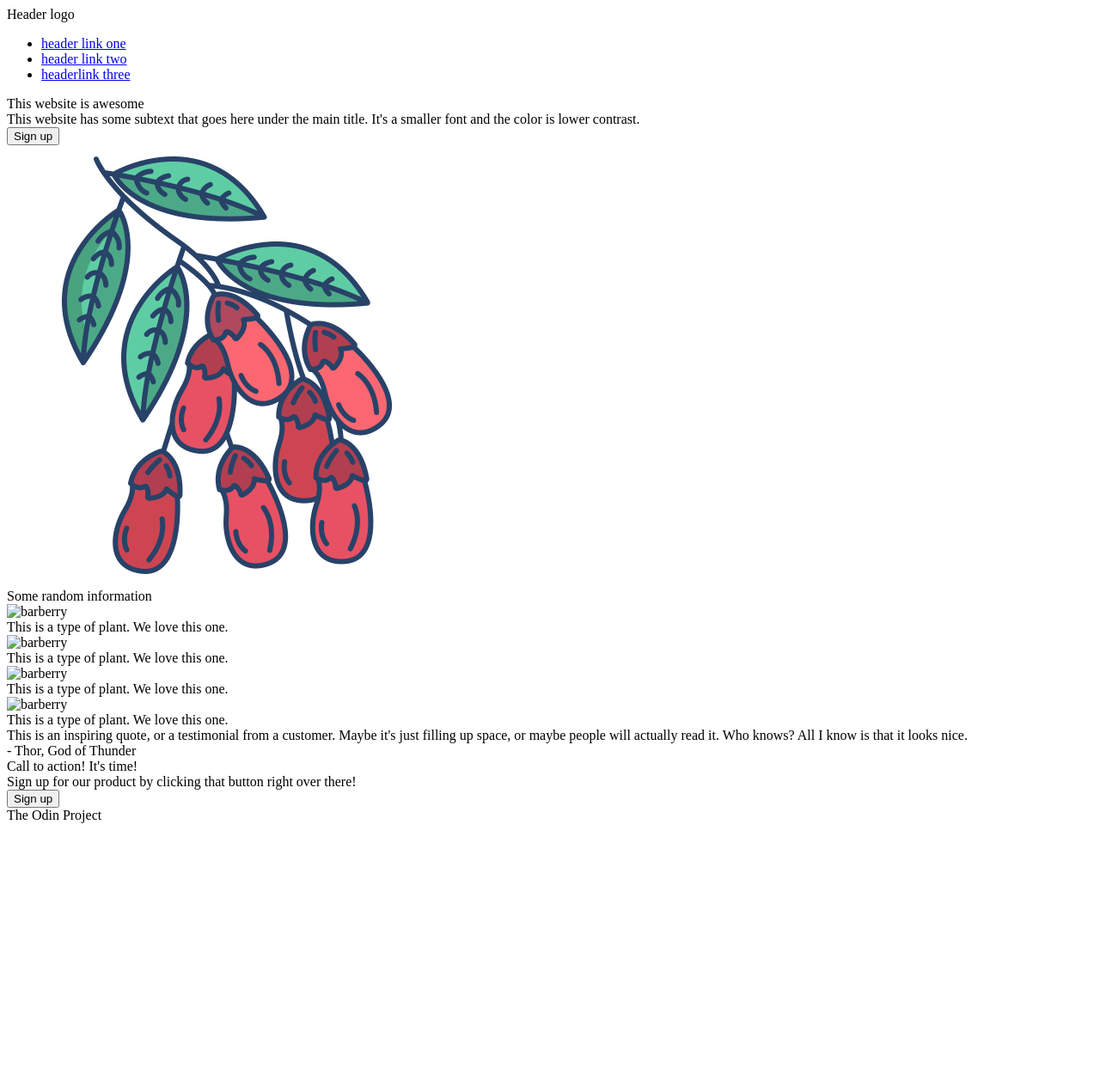
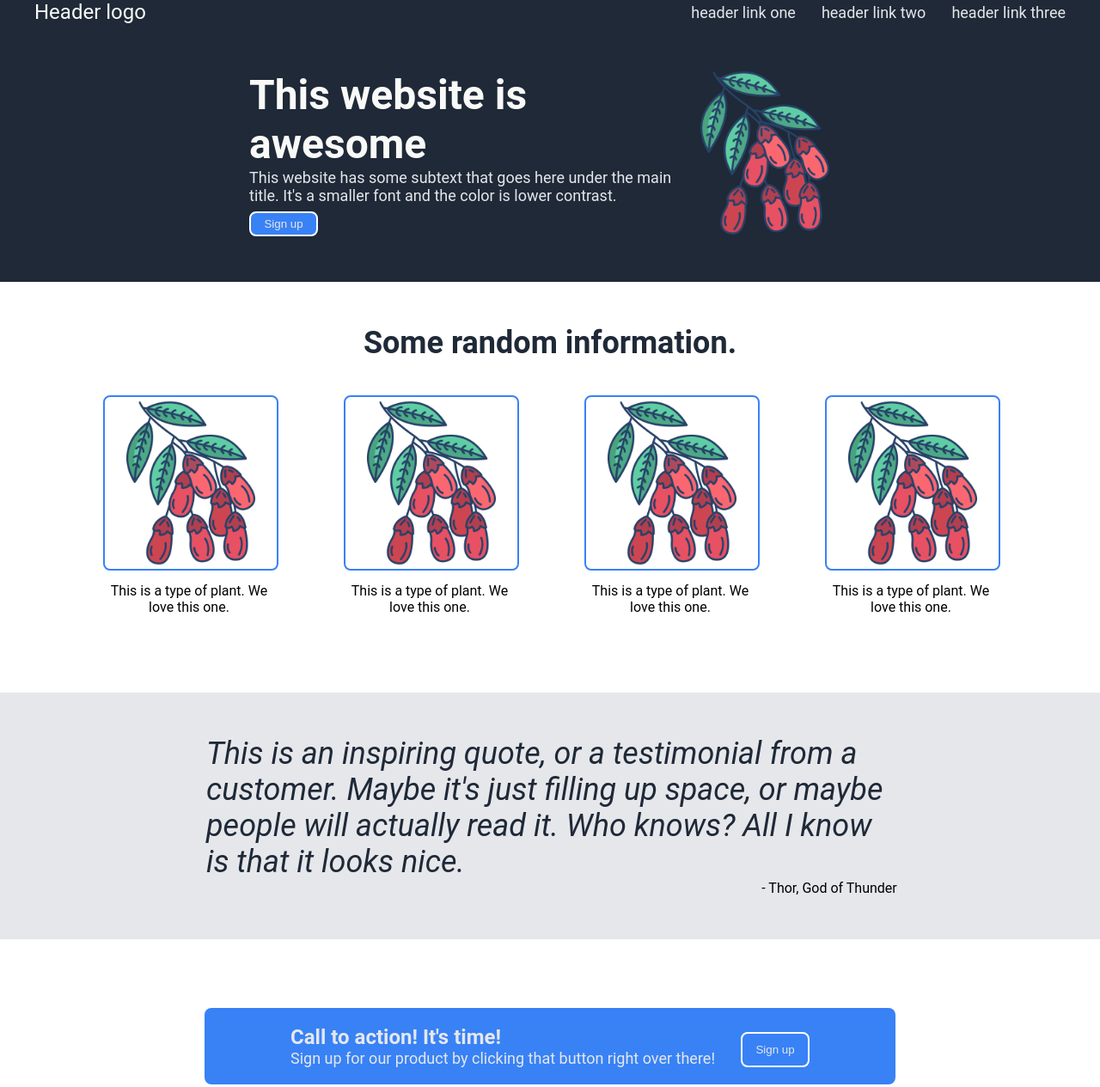
Before and after one commit to raynergoh/Landing-Page, a plain HTML site: page index.html in a window 1280 px wide. Shown: the top 1265 px of the page at 86% size. Before the commit the page ends 966 px from the top, so only its background shows below. Drawn offline with Linux system fonts and the light colour scheme.

Commit message:
complete style.css
added css to the index.html
also did abit of modification to index.html by changing the names of certain classes

```diff
--- a/index.html
+++ b/index.html
@@ -4,6 +4,7 @@
     <meta charset="UTF-8">
     <meta name="viewport" content="width=device-width, initial-scale=1.0">
     <title>Document</title>
+    <link rel="stylesheet" href="style.css">
 </head>
 <body>
     <div class="header">
@@ -11,7 +12,7 @@
         <ul>
             <li><a href="#">header link one</a></li>
             <li><a href="#">header link two</a></li>
-            <li><a href="#">headerlink three</a></li>
+            <li><a href="#">header link three</a></li>
           </ul>
     </div>
     <div class="box-1">
@@ -23,22 +24,22 @@
         <img class="main-image" src="./barberry.png" alt="barberry">
     </div>
     <div class="box-2">
-        <div class="info">Some random information</div>
+        <div class="info">Some random information.</div>
         <div class="container">
             <div class="images">
-                <img src="./images/barberry.png" alt="barberry">
+                <img class="image" src="./barberry.png" alt="barberry">
                 <div class="text">This is a type of plant. We love this one.</div>
             </div>
             <div class="images">
-                <img src="./images/barberry.png" alt="barberry">
+                <img class="image" src="./barberry.png" alt="barberry">
                 <div class="text">This is a type of plant. We love this one.</div>
             </div>
             <div class="images">
-                <img src="./images/barberry.png" alt="barberry">
+                <img class="image" src="./barberry.png" alt="barberry">
                 <div class="text">This is a type of plant. We love this one.</div>
             </div>
             <div class="images">
-                <img src="./images/barberry.png" alt="barberry">
+                <img class="image" src="./barberry.png" alt="barberry">
                 <div class="text">This is a type of plant. We love this one.</div>
             </div>
         </div>
@@ -48,11 +49,14 @@
         <div class="quoted">- Thor, God of Thunder</div>
     </div>
     <div class="box-4">
-        <div class="call-to-action">
-            <div class="subtext">Call to action! It's time!</div>
-            <div class="text">Sign up for our product by clicking that button right over there!</div>
+        <div class="container-2">
+            <div>
+                <div class="call-to-action">Call to action! It's time!</div>
+                <div class="subtext">Sign up for our product by clicking that button right over there!</div>
+            </div>
+            <button class="sign-up">Sign up</button>
         </div>
-        <button class="sign-up">Sign up</button>
+
     </div>
     <div class="footer">
         The Odin Project
--- a/style.css
+++ b/style.css
@@ -0,0 +1,167 @@
+body {
+    display: flex;
+    flex-direction: column;
+    height: 100vh;
+    margin: 0;
+    font-family: Roboto, sans-serif;
+}
+
+.footer {
+    display: flex;
+    justify-content: center;
+    padding: 10px;
+    background-color: #1f2937;
+    color: #e5e7eb;
+    font-size: 18px;
+  }
+
+.header {
+    background-color: #1f2937;
+    display: flex;
+    align-items: center;
+    justify-content: space-between;
+    height: 40px;
+}
+
+.logo {
+    margin-left: 40px;
+    color: #f9faf8;
+    font-size: 24px;
+}
+
+ul {
+    list-style-type: none;
+    margin: 0;
+    padding: 0;
+    gap: 30px;
+    display: flex;
+    margin-right: 40px;
+  }
+
+  a {
+    /* this removes the line under our links */
+    text-decoration: none;
+    color: #e5e7eb;
+    font-size: 18px;
+  }
+
+  .box-1 {
+    display: flex;
+    justify-content: center;
+    align-items: center;
+    padding: 50px;
+    background-color: #1f2937;
+  }
+
+  .hero {
+    display: flex;
+    flex-direction: column;
+    width: 500px;
+  }
+
+  .main-text {
+    color: #f9faf8;
+    font-size: 48px;
+    font-weight: bolder;
+  }
+
+  .secondary-text {
+    color: #e5e7eb;
+    font-size: 18px;
+  }
+
+  .main-image {
+    width: 200px;
+  }
+
+  .sign-up {
+    color: #e5e7eb ;
+    background-color: #3882f6;
+    width: 80px;
+    border: solid white 2px;
+    border-radius: 8px;
+    padding: 5px;
+    margin-top: 8px;
+
+  }
+
+  .box-2 {
+    display: flex;
+    flex-direction: column;
+    justify-content: center;
+    align-items: center;
+    padding: 50px;
+  }
+
+  .info {
+    font-size: 36px;
+    font-weight: bolder;
+    color: #1f2937;
+  }
+
+  .container {
+    display: flex;
+  }
+
+  .image {
+    width: 200px;
+    border-radius: 8px;
+    border: #3882f6 solid 2px;
+    margin-bottom: 10px;
+  }
+
+  .images {
+    width: 200px;
+    margin: 40px;
+  }
+
+  .text {
+    text-align: center;
+  }
+
+  .box-3 {
+    display: flex;
+    flex-direction: column;
+    justify-content: center;
+    align-items: center;
+    padding: 50px;
+    background-color: #e5e7eb;
+  }
+
+  .quote {
+    font-size: 36px;
+    font-style: italic;
+    color: #1f2937;
+    width: 800px;
+  }
+
+  .quoted {
+    margin-left: 650px;
+  }
+
+  .box-4 {
+    display: flex;
+    justify-content: center;
+  }
+
+  .container-2 {
+    display: flex;
+    gap: 30px;
+    background-color: #3882f6;
+    margin: 80px;
+    padding: 20px;
+    padding-left: 100px;
+    padding-right: 100px;
+    border-radius: 8px;
+  }
+
+  .call-to-action {
+    font-size: 24px;
+    color: #e5e7eb;
+    font-weight: 700;
+  }
+
+  .subtext {
+    font-size: 18px;
+    color: #e5e7eb;
+  }
```
